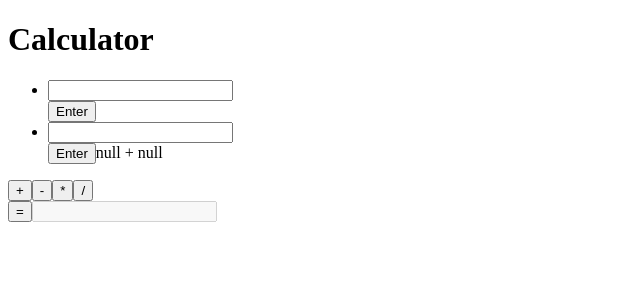
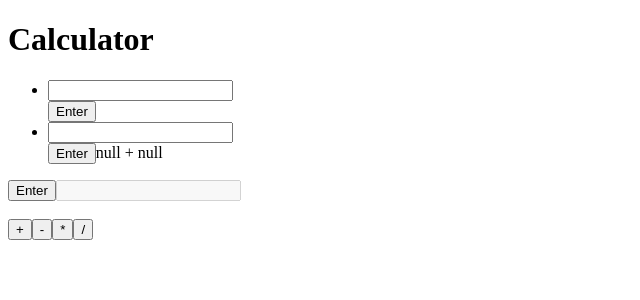
Before and after one commit to Monyjenni/Calculator_VueJs, a Vue app in the folder calculator/calculator/: page / in a window 1280 px wide. Shown: the top 300 px of the page, without its empty margins (0-640 px from the left). Built offline with nearby package versions, Linux system fonts and the light colour scheme.

Commit message:
adding_operator

```diff
--- a/calculator/calculator/src/App.vue
+++ b/calculator/calculator/src/App.vue
@@ -4,7 +4,7 @@
 
       <div class="num-input">
     <ul>
-  <li><input type="number" v-model.number="num1"  id="myInput2"></li>
+  <li><input type="number" v-model.number="num1"  id="myInput1"></li>
   <button @click="getValue1()">Enter</button>
   <li><input type="number" v-model="num2"  id="myInput2"></li>
   <button @click="getValue2()">Enter</button>
@@ -13,16 +13,18 @@
 
   </ul>
 </div>
-<div class="button">
-<button @click="onOperatorClick('+')">+</button>
-<button @click="onOperatorClick('-')">-</button>
-<button @click="onOperatorClick('*')">*</button>
-<button @click="onOperatorClick('/')">/</button>
-</div>
 <div class="result">
-  <button @click="calculateResult">=</button>
+  <button @click="calculateResult">Enter</button>
   <input type="number" disabled>
 </div>
+<br>
+<div class="operator">
+<button @click="onOperatorClick('+')" id="Op1">+</button>
+<button @click="onOperatorClick('-')" id="Op2">-</button>
+<button @click="onOperatorClick('*')" id="Op3">*</button>
+<button @click="onOperatorClick('/')" id="Op4">/</button>
+</div>
+
   </div>
 </template>
 
@@ -48,7 +50,7 @@ export default {
   },
   methods: {
     getValue1(){
-      var inputVal = document.querySelector("#myInput1","#myInput2").value;
+      var inputVal = document.querySelector("#myInput1").value;
       alert("The input value is: " + inputVal);
       console.log(inputVal);
     },
@@ -57,7 +59,27 @@ export default {
       alert("The input value is:" + inputVal);
       console.log(inputVal);
     },
+    onOperatorClick(){
+    var inputOp = document.querySelector("#Op1").value;
+    alert(inputOp);
+    console.log(inputOp);
+    },
     calculateResult (){
+      switch(this.button){
+        case '+': {
+
+        }
+        case '-':{
+
+        }
+        case '*':{
+
+        }
+        case '/':{
+
+        }
+
+      }
 
 
 
```
